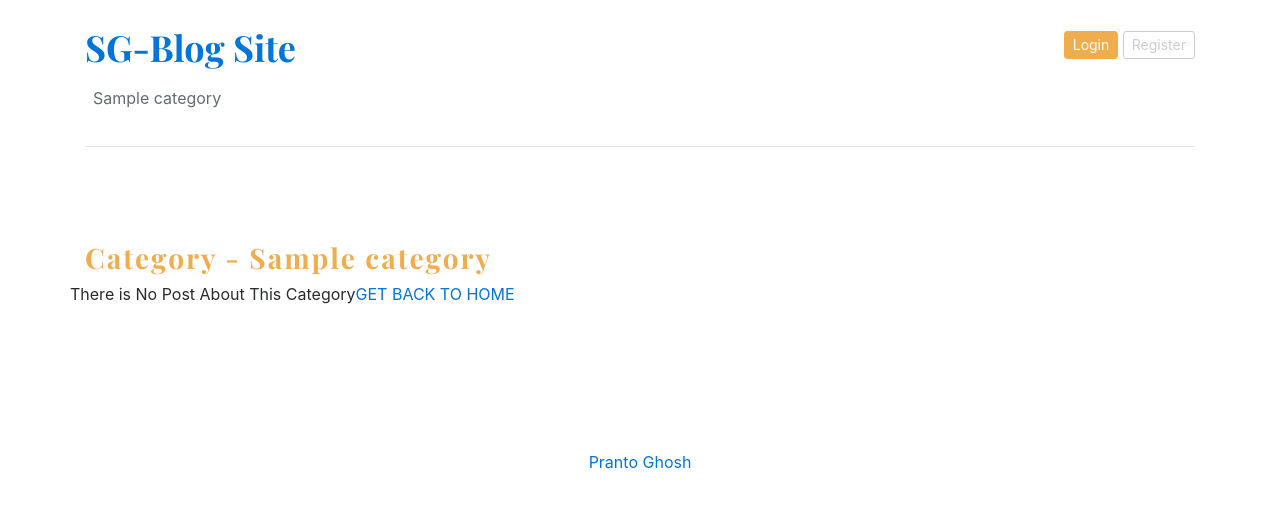
After one commit to SuperKhool/django_blog_site, a Django app: page /category/1/ in a window 1280 px wide. The commit adds this page. Shown: the top 529 px of the page. Run offline with Django 5.2, Linux system fonts and the light colour scheme; tables that the repository leaves empty hold one stand-in row (values such as "Sample post"); data that the repository does not hold is empty.

Commit message:
Post By Categoris

```diff
--- a/blog_main/settings.py
+++ b/blog_main/settings.py
@@ -63,6 +63,7 @@ TEMPLATES = [
                 'django.template.context_processors.request',
                 'django.contrib.auth.context_processors.auth',
                 'django.contrib.messages.context_processors.messages',
+                'blogs.context_processors.category_list',
             ],
         },
     },
--- a/blog_main/urls.py
+++ b/blog_main/urls.py
@@ -24,7 +24,8 @@ from . import views
 urlpatterns = [
     path('admin/', admin.site.urls),
     path('',views.home,name='home'),
-    path('blogs/',include('blogs.urls')),
+    path('category/',include('blogs.urls')),
+
 ]
 
 
--- /dev/null
+++ b/blogs/context_processors.py
@@ -0,0 +1,5 @@
+from .models import category
+
+def category_list(request):
+    category_list=category.objects.all()
+    return dict(category_list=category_list)
--- a/blogs/urls.py
+++ b/blogs/urls.py
@@ -1,5 +1,5 @@
 from django.urls import path
-
+from .views import post_by_category
 urlpatterns = [
-
+    path('<int:category_id>/',post_by_category,name='post_by_category')
 ]
--- a/blogs/views.py
+++ b/blogs/views.py
@@ -1,2 +1,18 @@
-from django.shortcuts import render
+from django.shortcuts import render,HttpResponse ,redirect
 from .models import *
+from . import models
+
+def post_by_category(req,category_id):
+    #fetch the data from category_id
+    post=Blog.objects.filter(status="Published",category_id=category_id)
+
+    try:
+        categorys=category.objects.get(pk=category_id)
+    except:
+        return redirect('home')
+
+    context={
+        'post':post,
+        'categorys':categorys,
+    }
+    return render(req,'post_by_category.html',context)
--- /dev/null
+++ b/templates/base.html
@@ -0,0 +1,128 @@
+
+{% load static %}
+<!DOCTYPE html>
+<html lang="en">
+<head>
+    <meta charset="UTF-8">
+    <meta http-equiv="X-UA-Compatible" content="IE=edge">
+    <meta name="viewport" content="width=device-width, initial-scale=1.0">
+    <title>Django Blogs</title>
+    <link href="https://getbootstrap.com/docs/4.0/dist/css/bootstrap.min.css" rel="stylesheet">
+    <link href="https://fonts.googleapis.com/css?family=Playfair+Display:700,900" rel="stylesheet">
+    <link href="{% static 'css/blog.css' %}" rel="stylesheet">
+  </head>
+
+    <div class="container">
+      <header class="blog-header py-3">
+        <div class="row flex-nowrap justify-content-between align-items-center">
+          <div class="col-8 pt-1">
+            <a class="blog-header-logo text-dark" href="/">SG-Blog Site </a>
+          </div>
+          <div class="col-4 d-flex justify-content-end align-items-center">
+            <a class="btn btn-sm btn-warning" href="#">Login</a> &nbsp;
+            <a class="btn btn-sm btn-outline-secondary" href="#">Register</a>
+          </div>
+        </div>
+
+
+
+      <div class="nav-scroller py-1 mb-2">
+
+        <nav class="nav d-flex justify-content-between">
+          {% for i in category_list%}
+          <a class="p-2 text-muted" href="{% url 'post_by_category' i.id  %}" >{{i.category_name}}</a>
+          {% endfor %}
+        </nav>
+
+      </div> </header>
+ {% block body %}
+     <body>
+
+{% for post in featured_post%}
+{% if forloop.first  %}
+
+  <div  class="jumbotron p-3 p-md-5 text-white rounded bg-dark" style="background-image: url({{post.featured_image.url}});background-blend-mode: overlay;background-size:cover;">
+      <div class="col-md-8 px-0">
+
+        <h1 class="display-4 font-italic">{{post.title}}</h1>
+        <p class="lead my-3">{{post.short_description | truncatewords:20 }}</p>
+        <p class="lead mb-0"><a href="#" class="text-white font-weight-bold">Continue reading...</a></p>
+
+      </div>
+    </div>
+  {% endif %}
+  {% endfor %}
+
+<!--- Featured Post -->
+<h3 class='text-upercase text-warning' style='letter-spacing: 2px;' > FEATURED POST</h3>
+  <div class="row mb-2">
+   {% for post in featured_post %}
+   {% if not forloop.first %}
+    <div class="col-md-6">
+
+      <div class="card border-0" >
+        <div class="card-body">
+          <h3>{{post.title}}</h3>
+          <small class="mb-1 text-muted">{{post.created_at | timesince }} ago | {{post.author}}</small>
+          <p class="card-text">{{post.short_description | truncatewords:10 }}</p>
+        </div>
+      </div>
+
+  </div>
+  {% endif %}
+  {% endfor %}
+
+</div>
+
+  <main role="main" class="container p-0">
+    <div class="row">
+      <div class="col-md-8 blog-main">
+        <h3 class='text-upercase text-warning' style='letter-spacing: 2px;' > SIMPLE POST</h3>
+       <!--- Featured Post -->
+       {% for post in simple_post %}
+        <div class="blog-post">
+          <h2 class="blog-post-title">{{post.title}}</h2>
+          <p class="blog-post-meta">{{post.created_at | timesince }} ago | <a href="#">{{post.author}}</a></p>
+
+          <p>{{post.short_description}}</p>
+
+          <p>{{post.blog_body | truncatewords:29 }}</p>
+
+      {% endfor %}
+        </div>
+        <!-- /.blog-post -->
+
+      </div>
+      <!-- /.blog-main -->
+
+      <aside class="col-md-4 blog-sidebar">
+        <div class="p-3 mb-3 bg-light rounded">
+          <h4 class="font-italic">About</h4>
+          <p class="mb-0">Etiam porta <em>sem malesuada magna</em> mollis euismod. Cras mattis consectetur purus sit amet fermentum. Aenean lacinia bibendum nulla sed consectetur.</p>
+        </div>
+
+        <div class="p-3">
+          <h4 class="font-italic">Follow Us</h4>
+          <ol class="list-unstyled">
+            <li><a href="#">GitHub</a></li>
+            <li><a href="#">LinkedIn</a></li>
+          </ol>
+        </div>
+      </aside><!-- /.blog-sidebar -->
+
+    </div><!-- /.row -->
+
+  </main><!-- /.container -->
+
+</div>
+</body>
+{% endblock %}
+<div class="container">
+  <footer class="py-3 my-4">
+    <ul class="nav justify-content-center border-bottom pb-3 mb-3">
+
+    </ul>
+    <p  class="text-center text-muted"> <a href="#" > Pranto Ghosh </a></p>
+  </footer>
+</div>
+</html>
--- /dev/null
+++ b/templates/post_by_category.html
@@ -0,0 +1,34 @@
+{% extends "base.html" %}
+{% block body %}
+
+</br>
+</br>
+</br>
+</br>
+<h3 class='text-upercase text-warning  ' style='letter-spacing: 2px;' > Category - {{categorys}}</h3>
+  <div class="row mb-2">
+    {% if post %}
+    {% for post in post %}
+    <div class="col-md-6">
+      <div class="card border-0" >
+        <div class="card-body">
+          <h3> <a href="#">{{post.title}}</a> </h3>
+          <small class="mb-1 text-muted">{{post.created_at | timesince }} ago | <a href="#">{{post.author}}</a></small>
+          <p  class="card-text pb-5  ">
+            {{post.short_description | truncatewords:10 }}
+          </p>
+        </div>
+      </div>
+ </div>
+  {% endfor %}
+  {% else %}
+  <p> There is No Post About This Category </p> <br>
+  <a href="{% url 'home' %}">GET BACK TO HOME </a>
+  {% endif %}
+
+
+</br>
+</br>
+</br>
+</br>
+{% endblock %}
```
Also changed, not shown: templates/home.html (+1 -121 lines), templates/404_error.html (added).
